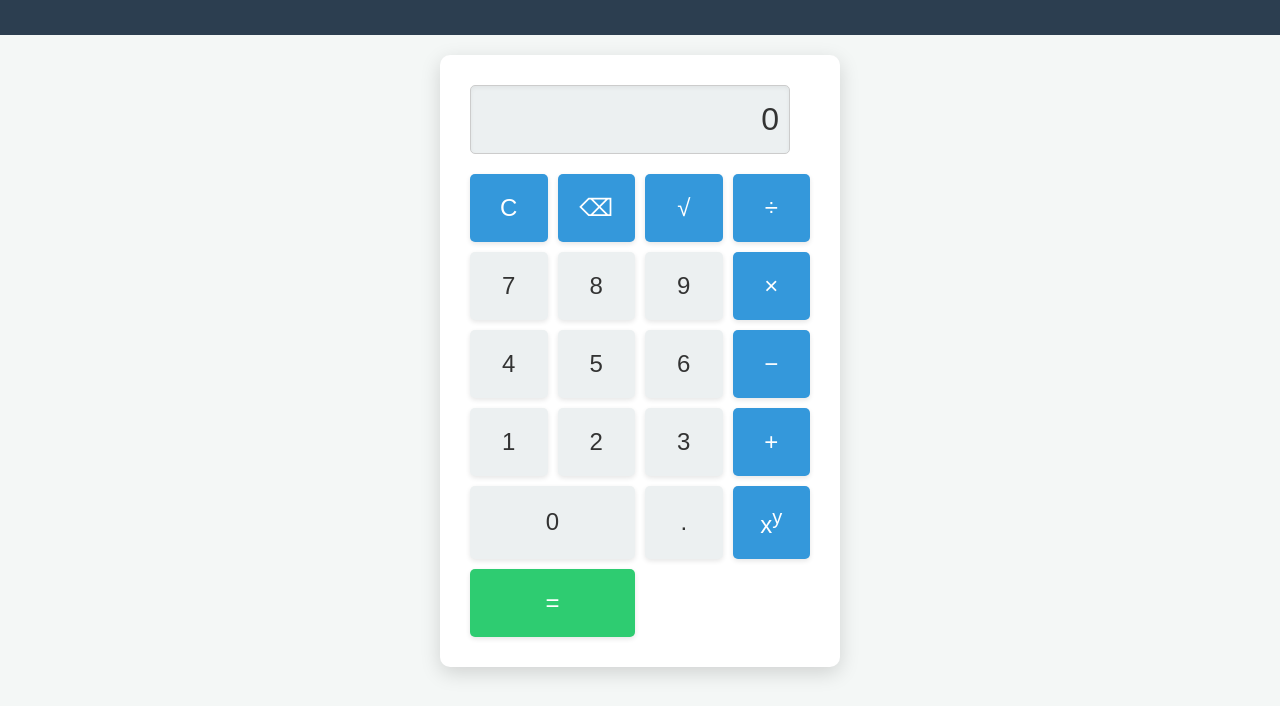
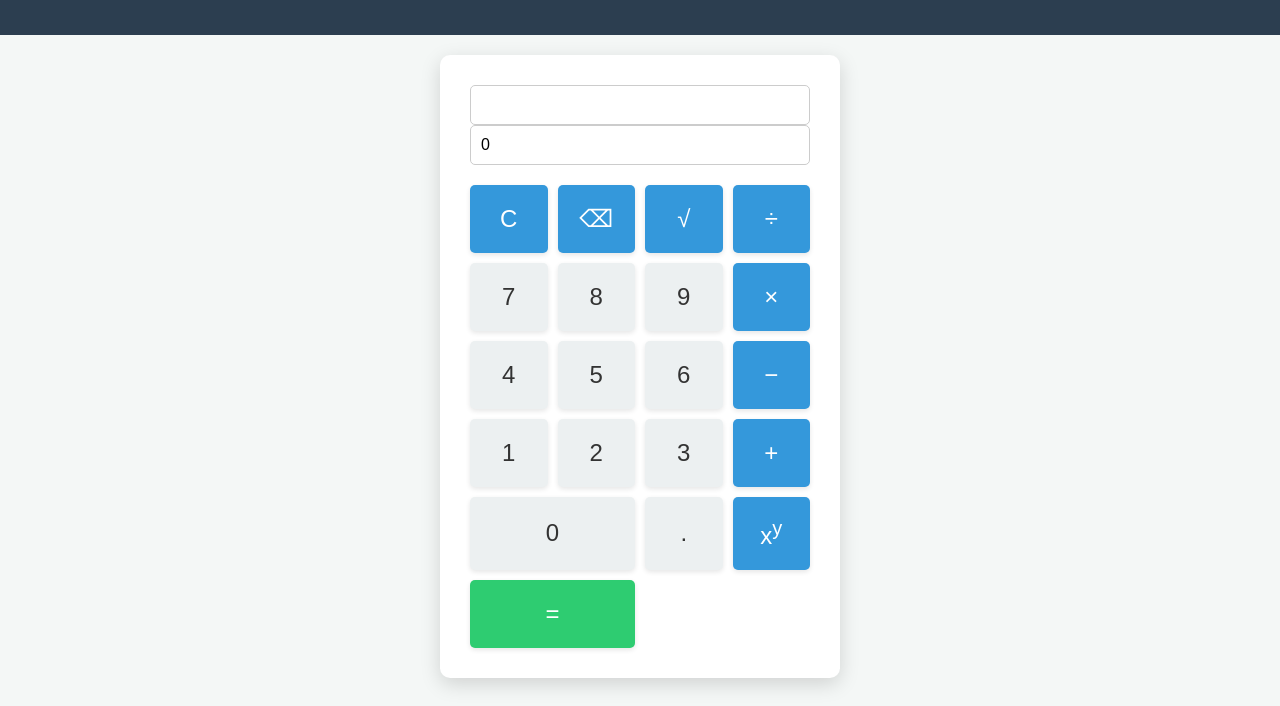
Before and after one commit to CalculadoraFacilOnline/Calculadora-Facil-Online, a plain HTML site: page calculadora-padrao.html in a window 1280 px wide. Shown: the part 94-800 px from the top of the page. Drawn offline with Linux system fonts and the light colour scheme.

Commit message:
Update calculadora-padrao.html

```diff
--- a/calculadora-padrao.html
+++ b/calculadora-padrao.html
@@ -53,8 +53,9 @@
     <main>
         <section class="container">
             <div class="display">
-                <input type="text" id="display" readonly />
-            </div>
+               <input type="text" id="history-display" class="history-display" value="" readonly />
+               <input type="text" id="main-display" class="main-display" value="0" readonly />
+             </div>
 
             <div class="botoes">
                 <button class="clear" onclick="limpar()">C</button>
```
